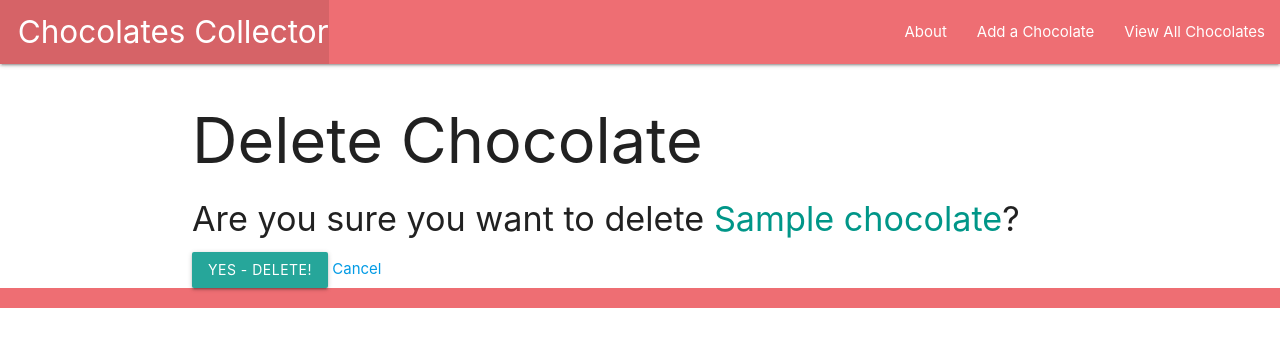
After one commit to DavidTheCarey/chocolatecollector, a Django app: page /chocolates/1/delete/ in a window 1280 px wide. The commit adds this page. Shown: the top 347 px of the page. Run offline with Django 4.2, Linux system fonts and the light colour scheme; tables that the repository leaves empty hold one stand-in row (values such as "Sample post").

Commit message:
Part 3 done

```diff
--- a/main_app/models.py
+++ b/main_app/models.py
@@ -1,4 +1,5 @@
 from django.db import models
+from django.urls import reverse
 
 # Create your models here.
 chocolates = [
@@ -14,3 +15,6 @@ class Chocolate(models.Model):
 
     def __str__(self):
         return self.name
+
+    def get_absolute_url(self):
+        return reverse('detail', kwargs={'chocolate_id': self.id})
--- a/main_app/templates/base.html
+++ b/main_app/templates/base.html
@@ -12,11 +12,12 @@
     <nav>
       <div class="nav-wrapper">
         <ul>
-          <li><a href="/" class="left brand-logo">&nbsp;&nbsp;Chocolates Collector</a></li>
+          <li><a href="{% url 'home' %}" class="left brand-logo">&nbsp;&nbsp;Chocolates Collector</a></li>
         </ul>
         <ul class="right">
-          <li><a href="/about">About</a></li>
-          <li><a href="/chocolates">View All Chocolates</a></li>
+          <li><a href="{% url 'about' %}">About</a></li>
+          <li><a href="{% url 'chocolates_create' %}">Add a Chocolate</a></li>
+          <li><a href="{% url 'index' %}">View All Chocolates</a></li>
         </ul>
       </div>
     </nav>
--- a/main_app/templates/chocolates/detail.html
+++ b/main_app/templates/chocolates/detail.html
@@ -10,6 +10,10 @@
     <p>Description: {{ chocolate.description|linebreaks }}</p>
     <p>Flavor: {{ chocolate.flavor }}</p>
   </div>
+  <div class="card-action">
+    <a href="{% url 'chocolates_update' chocolate.id %}">Edit</a>
+    <a href="{% url 'chocolates_delete' chocolate.id %}">Delete</a>
+  </div>
 </div>
 
 {% endblock %}
--- /dev/null
+++ b/main_app/templates/main_app/chocolate_confirm_delete.html
@@ -0,0 +1,13 @@
+{% extends 'base.html' %}
+
+{% block content %}
+  <h1>Delete Chocolate</h1>
+
+  <h4>Are you sure you want to delete <span class="teal-text">{{ object.name }}</span>?</h4>
+
+  <form action="" method="POST">
+    {% csrf_token %}
+    <input type="submit" value="Yes - Delete!" class="btn">
+    <a href="{% url 'detail' chocolate.id %}">Cancel</a>
+  </form>
+{% endblock %}
--- a/main_app/urls.py
+++ b/main_app/urls.py
@@ -6,4 +6,8 @@ urlpatterns = [
   path('about/', views.about, name='about'),
   path('chocolates/', views.chocolates_index, name="index"),
   path('chocolates/<int:chocolate_id>', views.chocolate_detail, name="detail"),
+  path('chocolates/create/', views.ChocolateCreate.as_view(), name='chocolates_create'),
+  path('chocolates/<int:pk>/update/', views.ChocolateUpdate.as_view(), name='chocolates_update'),
+  path('chocolates/<int:pk>/delete/', views.ChocolateDelete.as_view(), name='chocolates_delete'),
+
 ]
--- a/main_app/views.py
+++ b/main_app/views.py
@@ -1,5 +1,5 @@
 from django.shortcuts import render
-
+from django.views.generic.edit import CreateView, UpdateView, DeleteView
 from .models import Chocolate
 
 # Create your views here.
@@ -21,3 +21,15 @@ def chocolate_detail(request, chocolate_id):
     return render(request, 'chocolates/detail.html', {
         'chocolate': chocolate
     })
+
+class ChocolateCreate(CreateView):
+  model = Chocolate
+  fields = '__all__'
+
+class ChocolateUpdate(UpdateView):
+  model = Chocolate
+  fields = ['type', 'description', 'flavor']
+
+class ChocolateDelete(DeleteView):
+  model = Chocolate
+  success_url = '/chocolates'
```
Also changed, not shown: main_app/templates/main_app/chocolate_form.html (added, +23 -0 lines).
